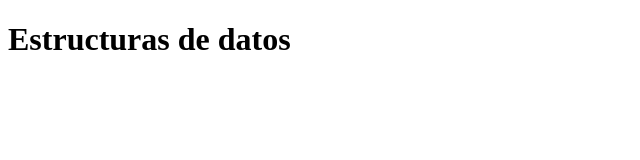
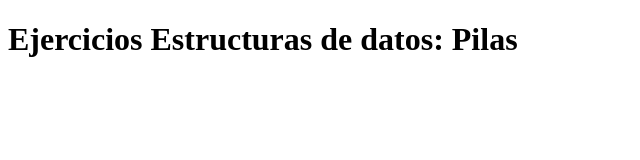
Before and after one commit to J4v1script/Ejercicios-Estructuras-de-datos, a plain HTML site: page index.html in a window 1280 px wide. Shown: the whole page, without its empty margins (0-640 px from the left). Drawn offline with Linux system fonts and the light colour scheme.

Commit message:
Actualizacion de titutlo

```diff
--- a/index.html
+++ b/index.html
@@ -8,7 +8,7 @@
 </head>
 <body>
 
-    <h1>Estructuras de datos</h1>
+    <h1>Ejercicios Estructuras de datos: Pilas</h1>
 
     <script src="/ejercicio1Pilas.js"></script>
     <script src="/ejercicio2Pilas.js"></script>
```
